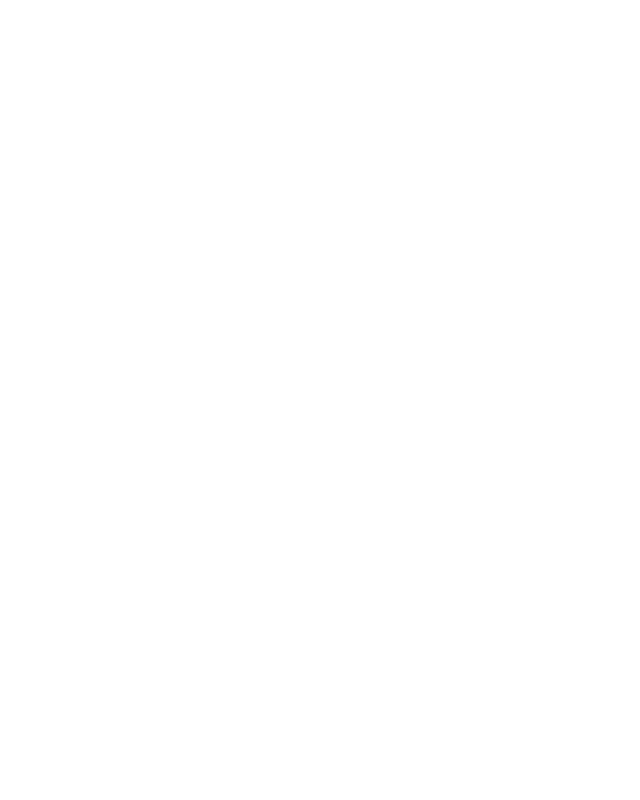
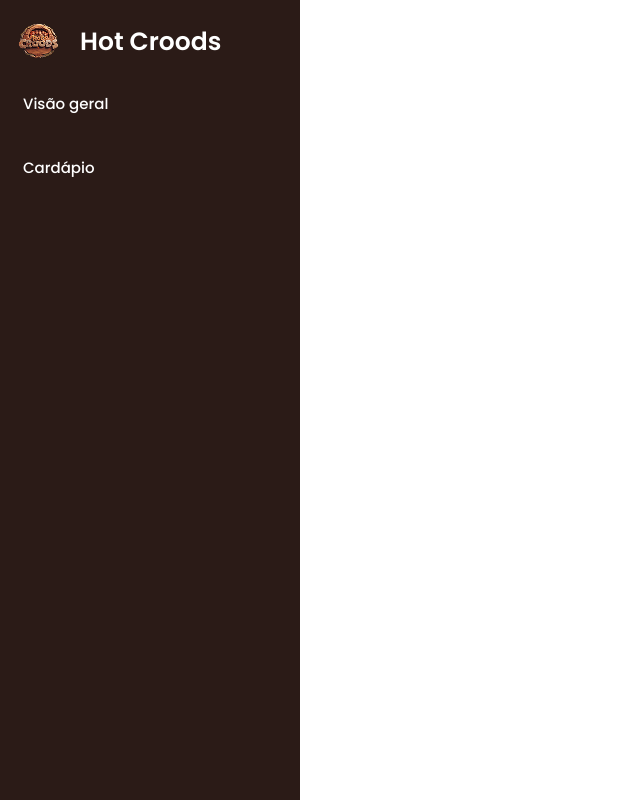
Before and after one commit to manobrown29/OsCroods_FrontEnd, a React app: page /visaoGeral in a window 1280 px wide. Before the commit this address had no page. Shown: the whole page, without its empty margins (0-640 px from the left). Built offline with nearby package versions, Linux system fonts and the light colour scheme; the HTML template or start-up script is replaced by a standard one.

Commit message:
Feat: header finalizado

```diff
--- a/src/Routes/router.jsx
+++ b/src/Routes/router.jsx
@@ -1,6 +1,7 @@
 import { BrowserRouter, Routes, Route } from 'react-router-dom'
 import Login from "../pages/index"
 import Cadastro from "../pages/cadastro"
+import Visaogeral from "../pages/visaoGeral"
 
 export default function Router() {
     return (
@@ -8,6 +9,7 @@ export default function Router() {
             <Routes>
                 <Route path="/" element={<Login />} />
                 <Route path="/cadastro" element={<Cadastro />} />
+                <Route path="/visaoGeral" element={<Visaogeral />} />
             </Routes>
         </BrowserRouter>
     )
--- /dev/null
+++ b/src/pages/visaoGeral.jsx
@@ -0,0 +1,30 @@
+import { Link } from "react-router-dom"
+import sair from "../assets/sair.png"
+import logo from "../assets/logo.png"
+
+import "../styles/visaoGeral.scss"
+
+export default function Router() {
+    return (
+        <div className="container">
+            <div className="logoTipo">
+                <img src={logo} alt="" />
+                <h1>Hot Croods</h1>
+            </div>
+            <nav>
+                <Link to="#" className="opcao">
+                    <p>Visão geral</p>
+                </Link>
+                <Link to="#" className="opcao">
+                    <p>Cardápio</p>
+                </Link>
+            </nav>
+            <div className="sair">
+                <Link to="#" className="sair">
+                    <img src={sair} alt="" />
+                    <h1>Sair</h1>
+                </Link>
+            </div>
+        </div>
+    )
+}
--- a/src/styles/Abstracts/variables.scss
+++ b/src/styles/Abstracts/variables.scss
@@ -1,8 +1,10 @@
 $white: #ffffff;
-$orange: #F2711C;
+$orange: #D96B27;
 $orange-hover: #C95001;
 $text-gray-black: #1B1F24;
 $text-gray-ligth: #4D4C4C;
 $gray: #D9D9D9;
 $green: #63DB6B;
 $yellow: #FFF838;
+$brown: #2B1B17;
+$background: #F3DFC0;
--- /dev/null
+++ b/src/styles/visaoGeral.scss
@@ -0,0 +1,60 @@
+@use "./Abstracts/variables.scss" as *;
+
+.container{
+    display: flex;
+    flex-direction: column;
+    max-width: 300px;
+    background-color: $brown;
+    padding-left: 15px;
+    .logoTipo{
+        display: flex;
+        align-items: center;
+        margin-top: 20px;
+        h1{
+            color: $white;
+            font-size: 25px;
+            margin: 0;
+            margin-left: 15px;
+        }
+    }
+
+    nav{
+        margin-top: 20px;
+        display: flex;
+        flex-direction: column;
+        .opcao{
+            text-decoration: none;
+        }
+        p{
+            margin-top: 1px;
+            color: $white;
+            font-size: 15px;
+            padding: 8px;
+            text-decoration: none;
+            &:hover{
+                background-color: $orange;
+                padding: 8px;
+                border-radius: 10px;
+                width: 250px;
+            }
+        }
+    }
+
+    .sair{
+        display: flex;
+        flex-direction: row;
+        align-items: center;
+        text-decoration: none;
+        margin-top: 335px;
+        img{
+            width: 30px;
+            height: 30px;
+        }
+        h1{
+            margin: 0;
+            color: $white;
+            font-size: 20px;
+            margin-left: 10px;
+        }
+    }
+}
```
Also changed, not shown: src/assets/logo.png (added), src/assets/sair.png (added).
